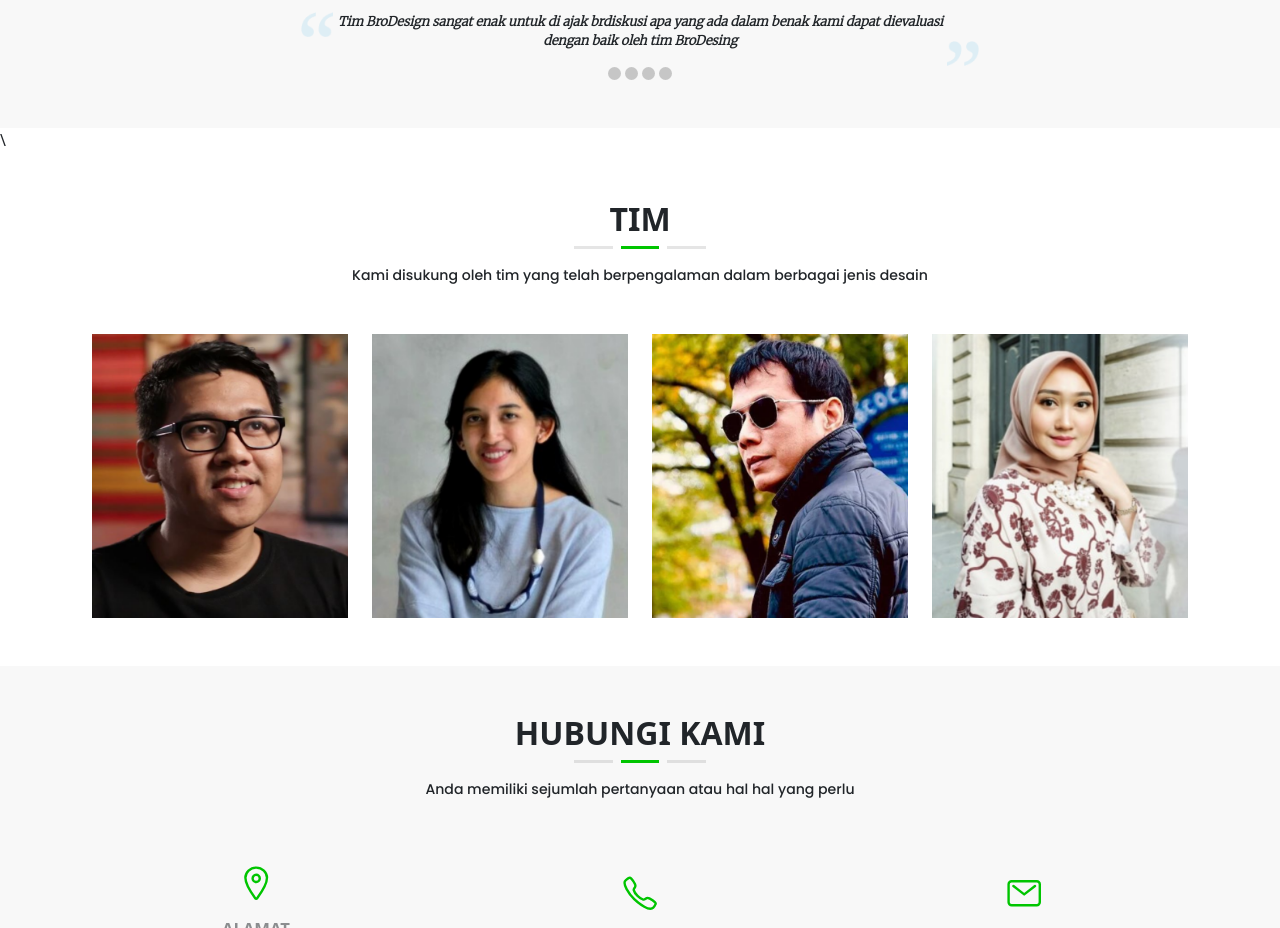
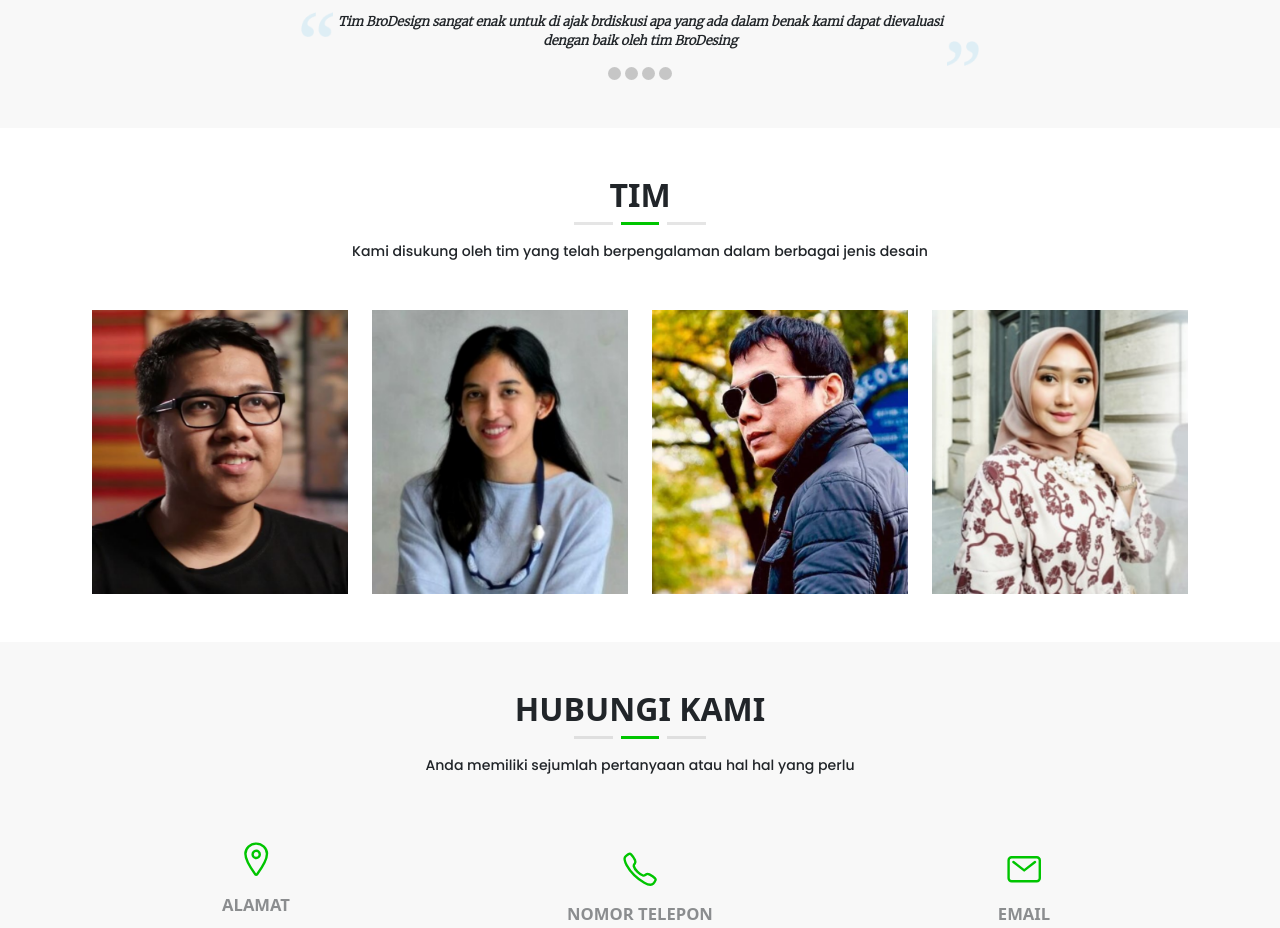
Before and after one commit to lagibelajarya/lksProject, a plain HTML site: page index.html in a window 1280 px wide. Shown: the part 3160-4088 px from the top of the page. Drawn offline with nearby package versions, Linux system fonts and the light colour scheme.

Commit message:
Update index.html

```diff
--- a/index.html
+++ b/index.html
@@ -298,7 +298,7 @@
       </div>
     </section>
     <!-- ------------- -->
-<section id="tim">\
+<section id="tim">
   <div class="tim">
     <div class="tim-title mt-4">
       <h3 class="d-flex justify-content-center mt-5 fw-bolder">TIM </h3>
```
